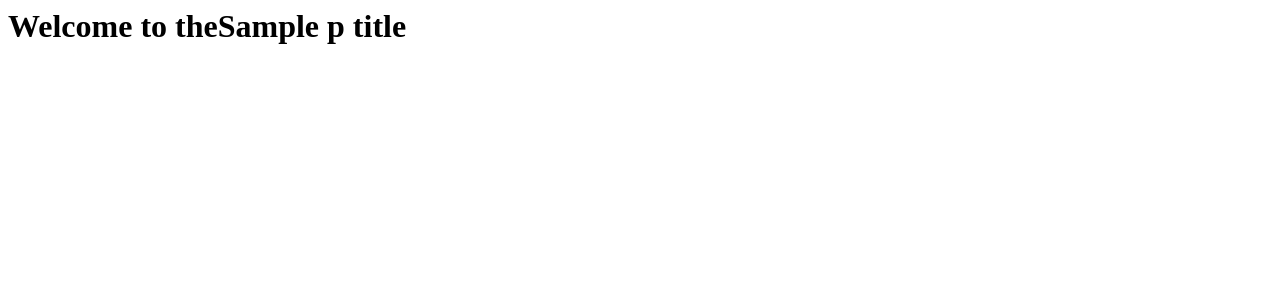
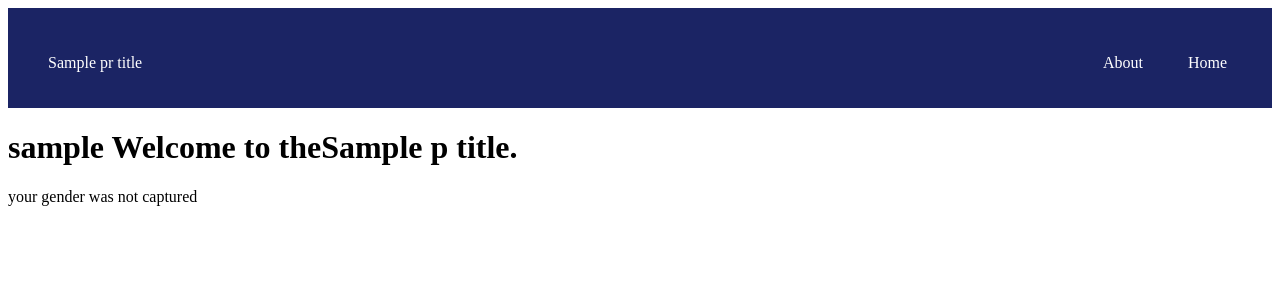
Before and after one commit to nekiwanuka/afro_django, a Django app: template afro_dj/afro_dtl/templates/index.html in a window 1280 px wide. Shown: the top 300 px of the page. Run offline with Django 4.2, Linux system fonts and the light colour scheme; the template is opened without the code that fills it: most values are stand-ins (such as "Sample title", 1, 10 or a date in 2020).

Commit message:
Adding tags to the index file.

```diff
--- /dev/null
+++ b/afro_dj/afro_dtl/static/css/dtl.css
@@ -0,0 +1,17 @@
+header{
+    background-color: #1b2464;
+    color: white;
+    min-height: 70px;
+    padding-top: 30px;
+}
+.navlink {
+    float: right;
+    margin-right: 45px;
+}
+
+
+    header li{
+        display: inline-block;
+        padding: 0%;
+
+    }
--- a/afro_dj/afro_dtl/templates/index.html
+++ b/afro_dj/afro_dtl/templates/index.html
@@ -3,24 +3,41 @@ here we're going to deploy variables
 css(in_styling)
 -->
 
-{% comment %}
-
-{% endcomment %}
-
-<html lang="en">
+{% comment %} {% endcomment %}
+{% load static %}
+<!DOCTYPE html>
   <head>
-    <meta charset="UTF-8">
-    <meta http-equiv="X-UA-Compatible" content="IE=edge">
-    <meta name="viewport" content="width=device-width, initial-scale=1.0">
+    <meta charset="UTF-8" />
+    <meta http-equiv="X-UA-Compatible" content="IE=edge" />
+    <meta name="viewport" content="width=device-width, initial-scale=1.0" />
     <title>{{p_title}}</title>
-    <link rel-"stylesheet" href_"">
+    <link rel="stylesheet" href="{% static 'css/dtl.css'%}" />
     <script></script>
   </head>
   <body>
-   <header></header>
-   {% if p_title %}
-   <h1> Welcome to the{{p_title}}</h1>
+    <header>
+      <nav>
+        <ul>
+          <li id='logo'>{{pr_title}}</li>
+          <li class="navlink">Home</li>
+          <li class="navlink">About</li>
+        </ul>
+      </nav>
+    </header>
+
+    <h1>{{username}} Welcome to the{{p_title}}.</h1>
+{%if gender %}
+    <p> Greetings Sir</p>
+{% else %}
+    <p> your gender was not captured</p>
 {% endif %}
+
+{% if username == 'Nich' %}
+    <p> Hi Nich</p>
+{% elif username == 'Mariam' %}
+    <p> Hi Mariam</p>
+{% endif %}
+
     <footer></footer>
   </body>
 </html>
```
Also changed, not shown: afro_dj/afro_dtl/views.py (+6 -2 lines). Lines whose indentation alone changed are shown as unchanged.
